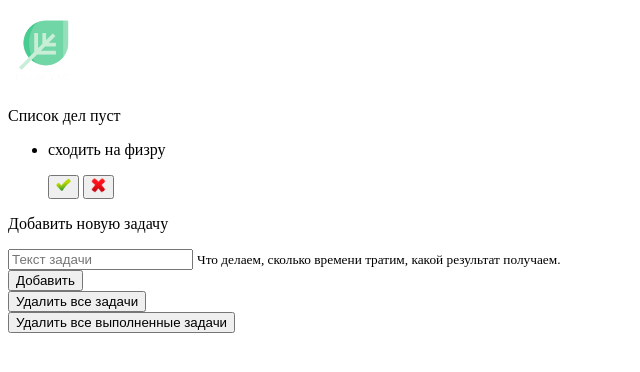
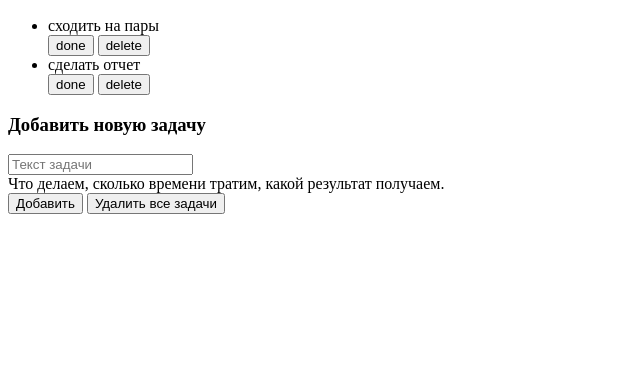
Before and after one commit to ulyazyuzya/todo-list, a plain HTML site: page index.html in a window 1280 px wide. Shown: the part 110-482 px from the top of the page, without its empty margins (0-640 px from the left). Drawn offline with Linux system fonts and the light colour scheme.

Commit message:
new commit

```diff
--- a/index.html
+++ b/index.html
@@ -7,74 +7,58 @@
     <title>ToDo List</title>
 </head>
 <body>
-    <header class="header">
-        <div class="head_container">
-            <div class="title_wrapper">
-                <h1 class="title">ToDo приложение</h1>
-            </div>
 
-            <div class="today_tasks">
-                <h2>список задач на сегодня</h2>
-            </div>
+    <header>
+        <div class="container">
+            <h1>ToDo приложение</h1>
+            <h2 class="today_tasks">список задач на сегодня</h2>
         </div>
     </header>
 
-    <main class="main">
-        <div class="main_container">
-            <div class="list_wrapper">
-                <div class="empty_list">
-                    <div class="empty_img">
-                        <img src="img/leaf.png" alt="emtpy_list" width="70" class="empty_list_img">
-                    </div>
-
-                    <div class="empty-list__title">
-                        <p>Список дел пуст</p>
-                    </div>
-                </div>
-
-                <div class="tasks_list">
-                    <ul class="tasks_list_item">
-                        <li class="tasks_group">
-                            <p class="task_text">сходить на физру</p>
-                            <div class="task_btn">
-                                <button type="button" class="btn_done">
-                                    <img src="img/done.png" alt="done" width="15" class="done_img">
-                                </button>
-                                <button type="button" class="btn_delete">
-                                    <img src="img/delete.png" alt="delete" width="15" class="delete_img">
-                                </button>
-                            </div>
-                        </li>
-                    </ul>
-                </div>
+    <main>
+        <section class="tasks">
+            <div class="tasks_container">
+                <ul class="tasks_list">
+                    <li class="tasks_list_item">
+                        <span class="task_name">
+                            сходить на пары
+                        </span>
+                        <div class="task_item_btn">
+                            <button type="button" class="done">done</button>
+                            <button type="button" class="delete">delete</button>
+                        </div>
+                    </li>
+                    <li class="tasks_list_item">
+                        <span class="task_name">
+                            сделать отчет
+                        </span>
+                        <div class="task_item_btn">
+                            <button type="button" class="done">done</button>
+                            <button type="button" class="delete">delete</button>
+                        </div>
+                    </li>
+                </ul>
             </div>
+        </section>
 
 
-            <div class="add_tasks">
-                <div class="add_tasks_header">
-                    <p class="add_task_title">Добавить новую задачу</p>
-                </div>
-                <div class="add_tasks_text">
-                        <div class="input_field">
+        <section class="new_tasks">
+            <div class="container">
+                <h3 class="new_tasks_header">Добавить новую задачу</h3>
+                    <form class="input_form">
+                        <div class="new_tasks_input">
                             <input type="text" class="input_text" placeholder="Текст задачи" required>
-                            <small class="text_below_input">Что делаем, сколько времени тратим, какой результат получаем.</small>
+                            <div class="text_below_input">Что делаем, сколько времени тратим, какой результат получаем.</div>
                         </div>
                         <button type="submit" class="add_btn">
                             Добавить
                         </button>
-                </div>
+                        <button type="button" class="del_all_tasks_btn"> Удалить все задачи</button>
+                    </form>
             </div>
-            <div class="delete_task">
-                <div class="del_all_tasks">
-                    <button class="del_all_tasks_btn"> Удалить все задачи</button>
-                </div>
+        </section>
+    </main>
 
-                <div class="del_done_tasks">
-                    <button class="del_done_tasks_btn"> Удалить все выполненные задачи</button>
-                </div>
-            </div>
 
-        </div>
-    </main>
 </body>
 </html>
```
